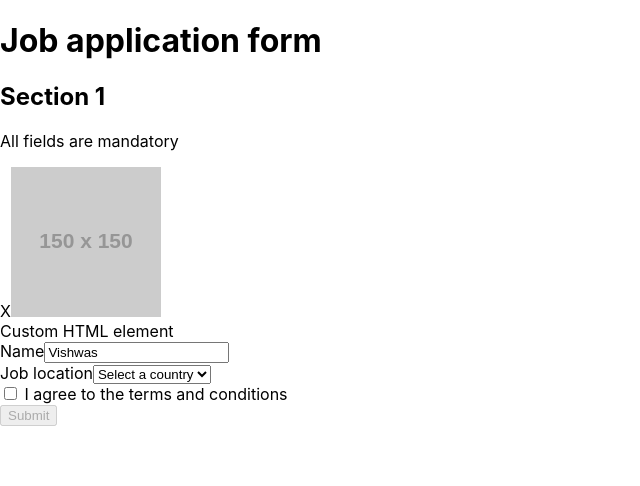
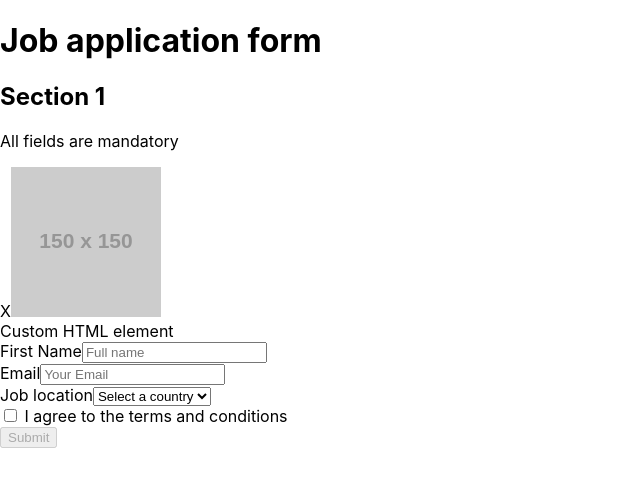
Before and after one commit to farhan-nahid/react-testing, a React (Create React App) app: page / in a window 1280 px wide. Shown: the top 486 px of the page, without its empty margins (0-640 px from the left). Built offline with nearby package versions, Linux system fonts and the light colour scheme.

Commit message:
multiple element control using name & email

```diff
--- a/src/components/Application/Application.tsx
+++ b/src/components/Application/Application.tsx
@@ -9,14 +9,13 @@
       <div>Custom HTML element</div>
       <form>
         <div>
-          <label htmlFor="name">Name</label>
-          <input
-            type="text"
-            id="name"
-            placeholder="Fullname"
-            value="Vishwas"
-            onChange={() => {}}
-          />
+          <label htmlFor="name">First Name</label>
+          <input type="text" id="name" placeholder="Full name" />
+        </div>
+
+        <div>
+          <label htmlFor="email">Email</label>
+          <input type="email" id="email" placeholder="Your Email" />
         </div>
 
         <div>
```
Also changed, not shown: 1 other file (tests, documents, lock files or other folders).
